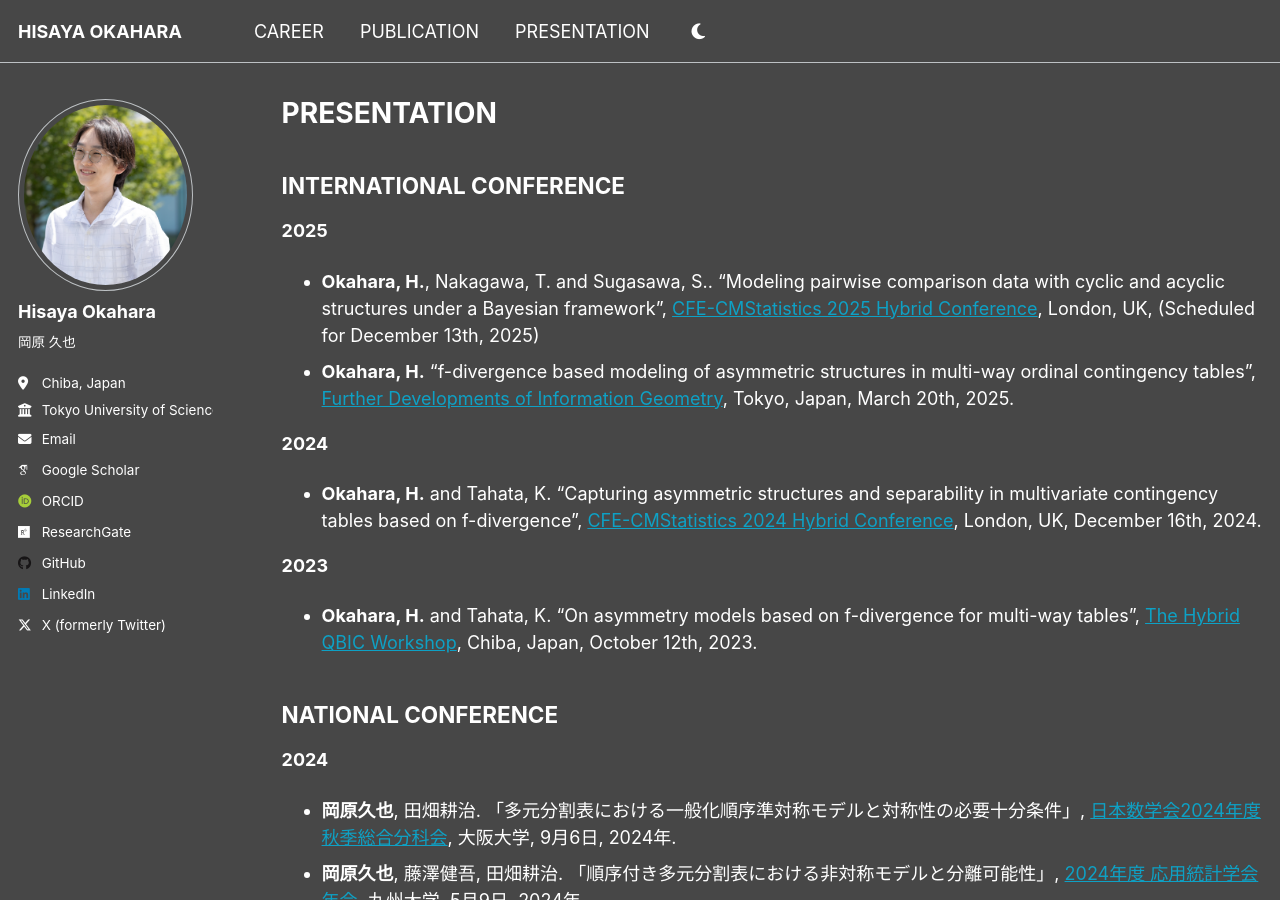
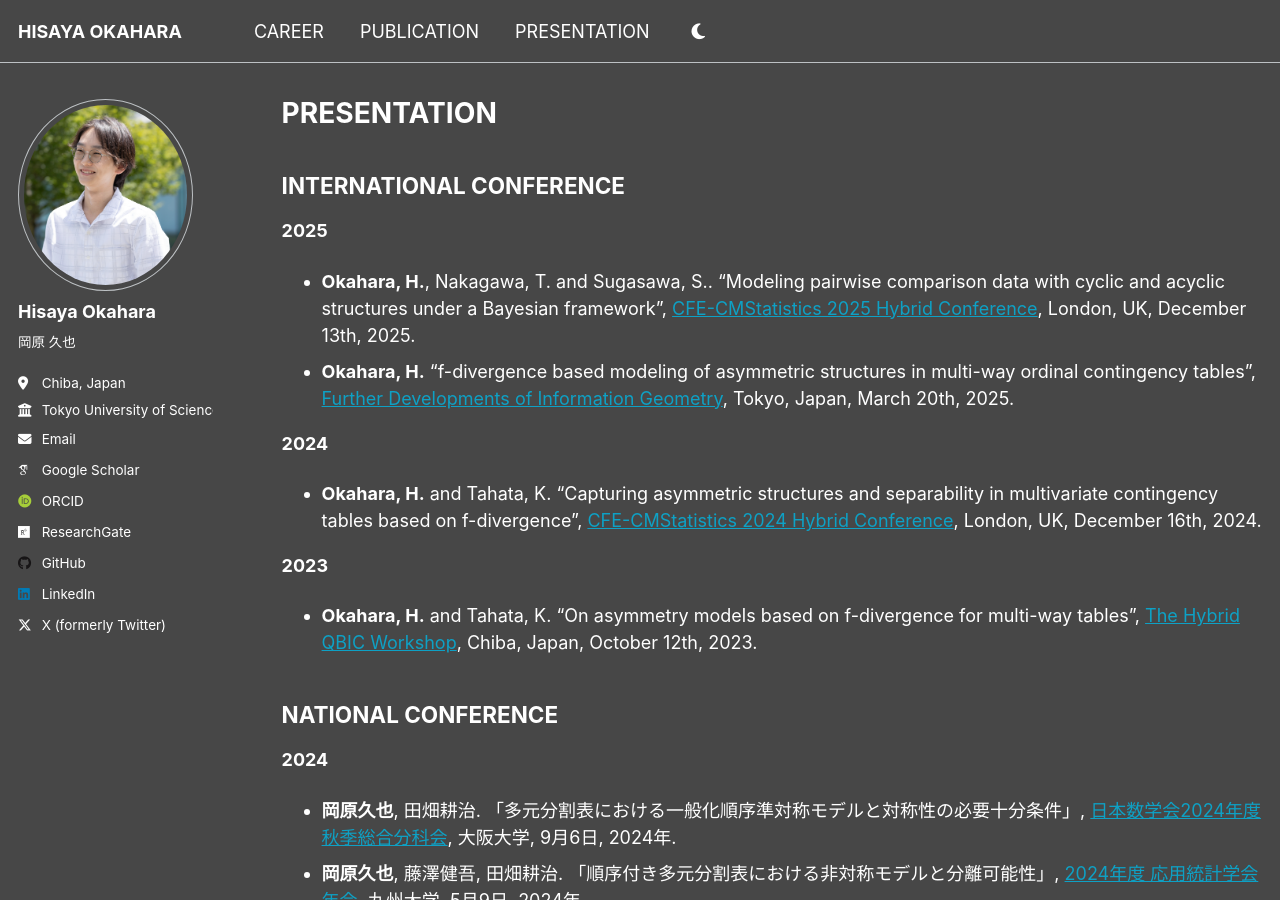
Before and after one commit to h-okahara/h-okahara.github.io, a Jekyll site: the page built from _pages/presentation.md, in a window 1280 px wide and 900 px high. Built offline with Jekyll 4.4.1, drawn with Linux system fonts in a browser that asks for light colours; some web fonts are replaced.

Commit message:
Update presentation.md

```diff
--- a/_pages/presentation.md
+++ b/_pages/presentation.md
@@ -8,7 +8,7 @@ author_profile: true
 ## INTERNATIONAL CONFERENCE
 
 **2025**
-- **Okahara, H.**, Nakagawa, T. and Sugasawa, S.. "Modeling pairwise comparison data with cyclic and acyclic structures under a Bayesian framework", [CFE-CMStatistics 2025 Hybrid Conference](https://www.cmstatistics.org//CFECMStatistics2025/index.php), London, UK, (Scheduled for December 13th, 2025)
+- **Okahara, H.**, Nakagawa, T. and Sugasawa, S.. "Modeling pairwise comparison data with cyclic and acyclic structures under a Bayesian framework", [CFE-CMStatistics 2025 Hybrid Conference](https://www.cmstatistics.org//CFECMStatistics2025/index.php), London, UK, December 13th, 2025.
 - **Okahara, H.** "f-divergence based modeling of asymmetric structures in multi-way ordinal contingency tables", [Further Developments of Information Geometry](https://sites.google.com/view/fdig2025/), Tokyo, Japan, March 20th, 2025.
 
 **2024**
```
